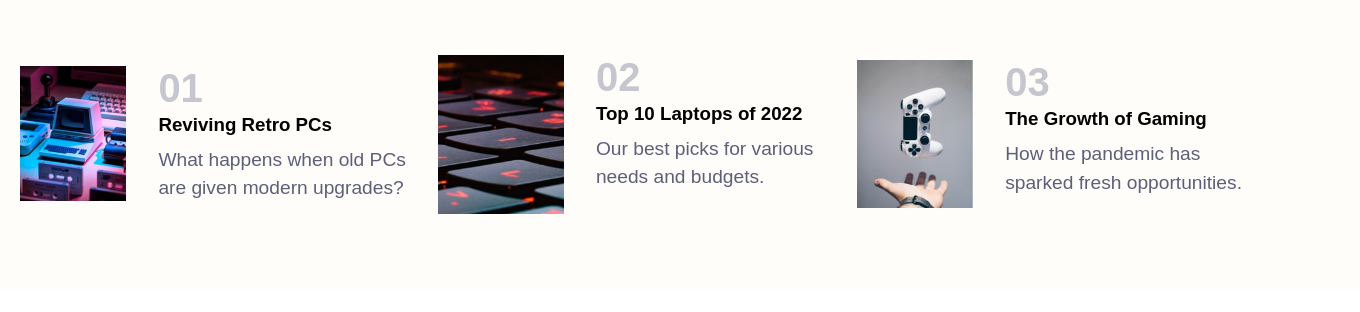
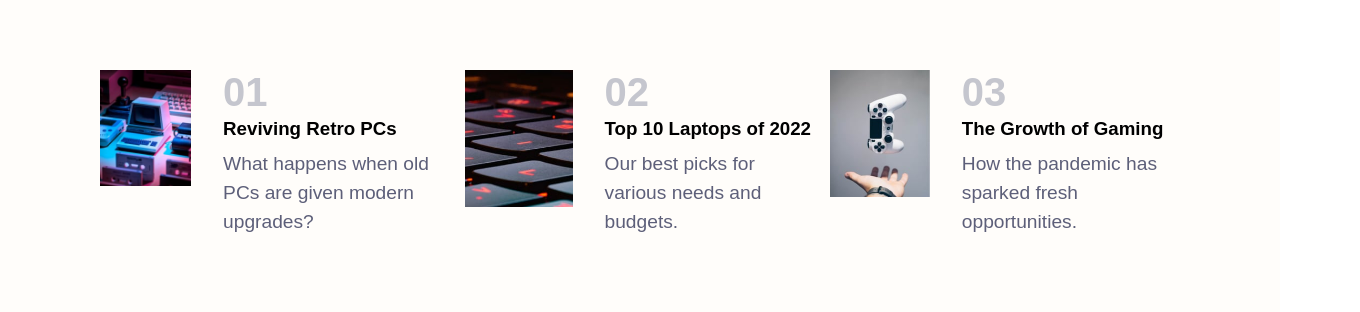
Before and after one commit to Sgeary88/news-homepage-mock, a plain HTML site: page index.html in a window 1280 px wide. Shown: the part 649-961 px from the top of the page, 1360 px wide, since content can reach past the window. Before the commit the page ends 938 px from the top, so only its background shows below. Drawn offline with Linux system fonts and the light colour scheme.

Commit message:
testing deployment

```diff
--- a/index.html
+++ b/index.html
@@ -14,7 +14,7 @@
 </head>
 
 <body>
-	<div class="home">
+	<div class="home container">
 		<!------------------------- NAVBAR ----------------------------->
 		<nav class="navbar">
 			<div class="logo">
```
